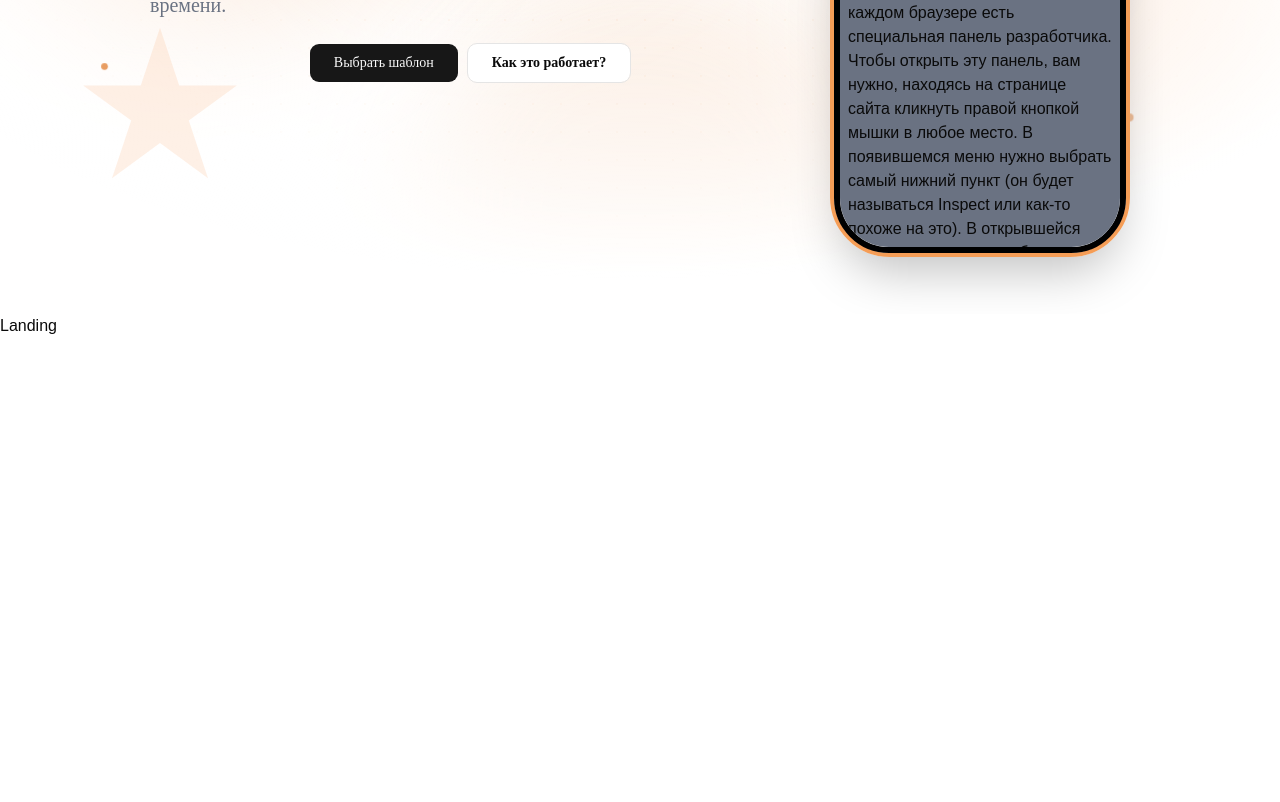
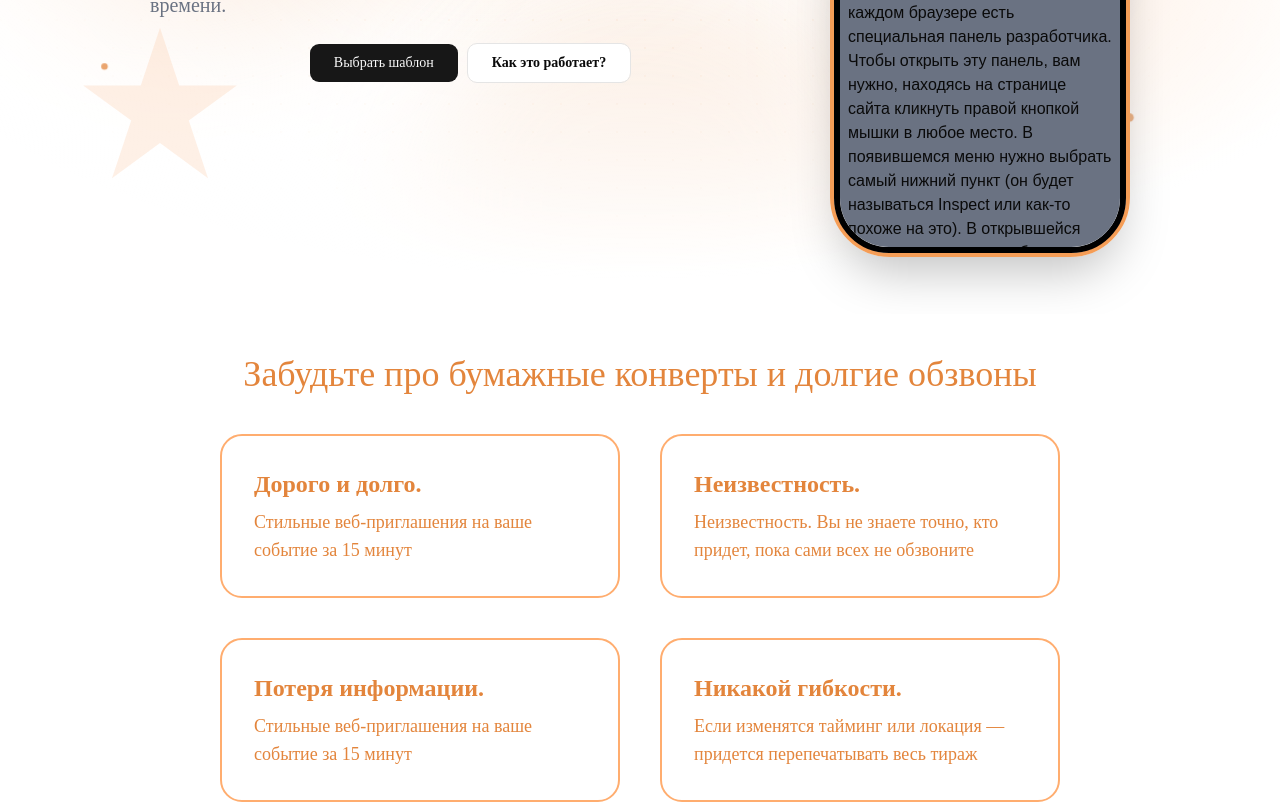
Before and after one commit to Enver111/-lickInvite-, a React (Vite) app: page / in a window 1280 px wide. Shown: the part 481-1283 px from the top of the page. Before the commit the page ends 819 px from the top, so only its background shows below. Built offline with nearby package versions, Linux system fonts and the light colour scheme.

Commit message:
feat: add paper problems

```diff
--- /dev/null
+++ b/src/components/SpotlightCard.tsx
@@ -0,0 +1,70 @@
+import React, { useRef, useState } from "react";
+
+interface Position {
+  x: number;
+  y: number;
+}
+
+interface SpotlightCardProps extends React.PropsWithChildren {
+  className?: string;
+  spotlightColor?: `rgba(${number}, ${number}, ${number}, ${number})`;
+}
+
+const SpotlightCard: React.FC<SpotlightCardProps> = ({
+  children,
+  className = "",
+  spotlightColor = "rgba(255, 255, 255, 0.25)",
+}) => {
+  const divRef = useRef<HTMLDivElement>(null);
+  const [isFocused, setIsFocused] = useState<boolean>(false);
+  const [position, setPosition] = useState<Position>({ x: 0, y: 0 });
+  const [opacity, setOpacity] = useState<number>(0);
+
+  const handleMouseMove: React.MouseEventHandler<HTMLDivElement> = (e) => {
+    if (!divRef.current || isFocused) return;
+
+    const rect = divRef.current.getBoundingClientRect();
+    setPosition({ x: e.clientX - rect.left, y: e.clientY - rect.top });
+  };
+
+  const handleFocus = () => {
+    setIsFocused(true);
+    setOpacity(0.6);
+  };
+
+  const handleBlur = () => {
+    setIsFocused(false);
+    setOpacity(0);
+  };
+
+  const handleMouseEnter = () => {
+    setOpacity(0.6);
+  };
+
+  const handleMouseLeave = () => {
+    setOpacity(0);
+  };
+
+  return (
+    <div
+      ref={divRef}
+      onMouseMove={handleMouseMove}
+      onFocus={handleFocus}
+      onBlur={handleBlur}
+      onMouseEnter={handleMouseEnter}
+      onMouseLeave={handleMouseLeave}
+      className={`relative rounded-3xl border-2 border-[#ffad6f]  bg-white overflow-hidden p-8 ${className}`}
+    >
+      <div
+        className="pointer-events-none absolute inset-0 opacity-0 transition-opacity duration-500 ease-in-out"
+        style={{
+          opacity,
+          background: `radial-gradient(circle at ${position.x}px ${position.y}px, ${spotlightColor}, transparent 80%)`,
+        }}
+      />
+      {children}
+    </div>
+  );
+};
+
+export default SpotlightCard;
--- a/src/pages/Landing/Landing.tsx
+++ b/src/pages/Landing/Landing.tsx
@@ -1,9 +1,10 @@
 import Hero from "./components/Hero";
+import PaperProblems from "./components/PaperProblems";
 const Landing = () => {
   return (
     <section className="mt-20">
       <Hero />
-      <h1>Landing</h1>
+      <PaperProblems />
     </section>
   );
 };
--- /dev/null
+++ b/src/pages/Landing/components/PaperProblems.tsx
@@ -0,0 +1,70 @@
+import SpotlightCard from "@/components/SpotlightCard";
+import Title from "./Title";
+import { MailIcon } from "lucide-react";
+import AnimatedContent from "@/components/AnimatedContent";
+
+const PaperProblems = () => {
+  const problems = [
+    {
+      id: 1,
+      title: "Дорого и долго.",
+      description: "Стильные веб-приглашения на ваше событие за 15 минут",
+      icon: <MailIcon />,
+    },
+    {
+      id: 2,
+      title: "Неизвестность.",
+      description:
+        "Неизвестность. Вы не знаете точно, кто придет, пока сами всех не обзвоните",
+      icon: <MailIcon />,
+    },
+    {
+      id: 3,
+      title: "Потеря информации.",
+      description: "Стильные веб-приглашения на ваше событие за 15 минут",
+      icon: <MailIcon />,
+    },
+    {
+      id: 4,
+      title: "Никакой гибкости.",
+      description:
+        "Если изменятся тайминг или локация — придется перепечатывать весь тираж",
+      icon: <MailIcon />,
+    },
+  ];
+
+  return (
+    <div className="container mx-auto">
+      <Title title="Забудьте про бумажные конверты и долгие обзвоны" />
+      <div className="grid grid-cols-1 md:grid-cols-[repeat(2,minmax(0,400px))] justify-center items-center gap-10">
+        {problems.map((problem) => (
+          <AnimatedContent
+            distance={100}
+            direction="vertical"
+            reverse={false}
+            duration={0.9}
+            ease="power3.out"
+            initialOpacity={0}
+            animateOpacity
+            scale={1}
+            threshold={0.1}
+            delay={0}
+            className=""
+          >
+            <SpotlightCard
+              className="custom-spotlight-card"
+              spotlightColor="rgba(227, 133, 60, 0.25)"
+            >
+              <div className="flex flex-col gap-2 text-[#E3853C] font-script">
+                <h3 className="text-2xl font-bold">{problem.title}</h3>
+                <p className="text-lg font-medium">{problem.description}</p>
+              </div>
+            </SpotlightCard>
+          </AnimatedContent>
+        ))}
+      </div>
+    </div>
+  );
+};
+
+export default PaperProblems;
--- a/src/pages/Landing/components/Title.tsx
+++ b/src/pages/Landing/components/Title.tsx
@@ -1,10 +1,24 @@
-
+import AnimatedContent from "@/components/AnimatedContent";
 
 const Title = ({ title }: { title: string }) => {
   return (
-    <h1 className="font-script text-4xl">
-      {title}
-    </h1>
+    <AnimatedContent
+      distance={100}
+      direction="horizontal"
+      reverse={true}
+      duration={0.9}
+      ease="power3.out"
+      initialOpacity={0}
+      animateOpacity
+      scale={1}
+      threshold={0.1}
+      delay={0}
+      className="text-center my-10"
+    >
+      <h1 className="font-script text-4xl text-[#E3853C] text-center">
+        {title}
+      </h1>
+    </AnimatedContent>
   );
 };
 
```
